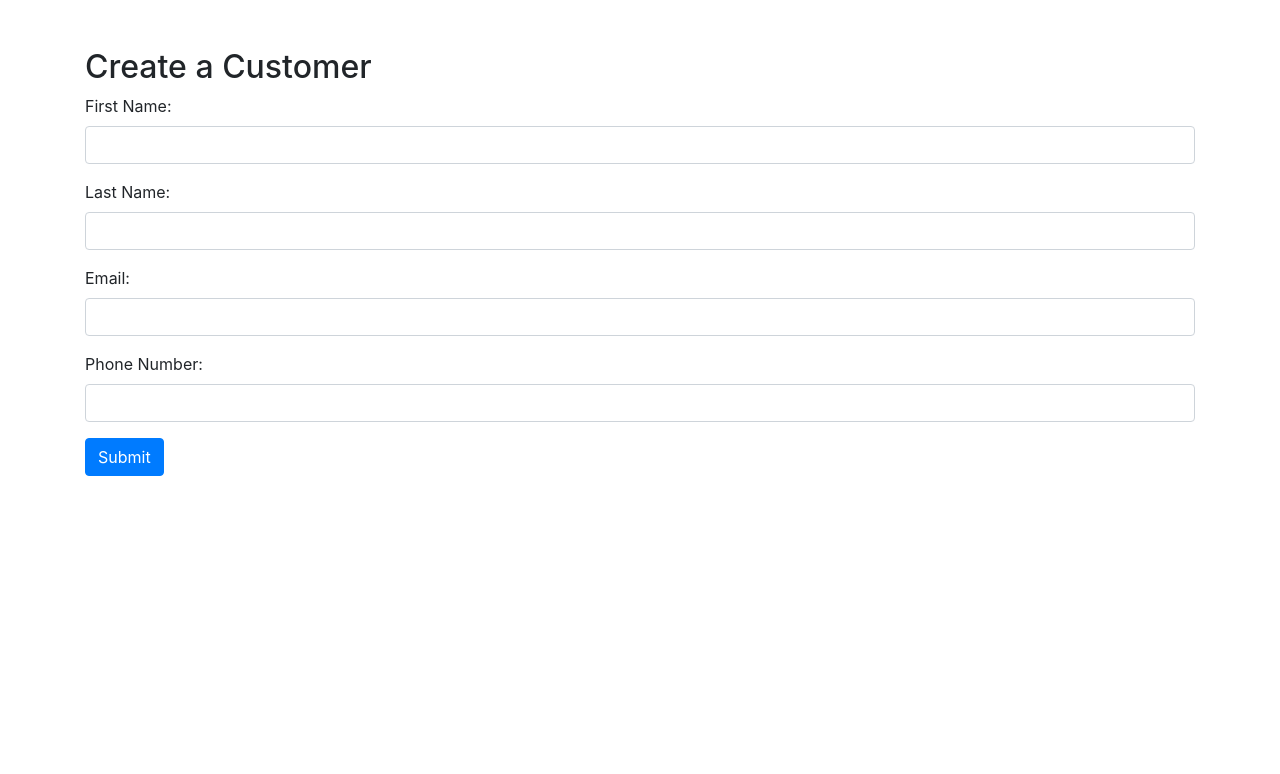
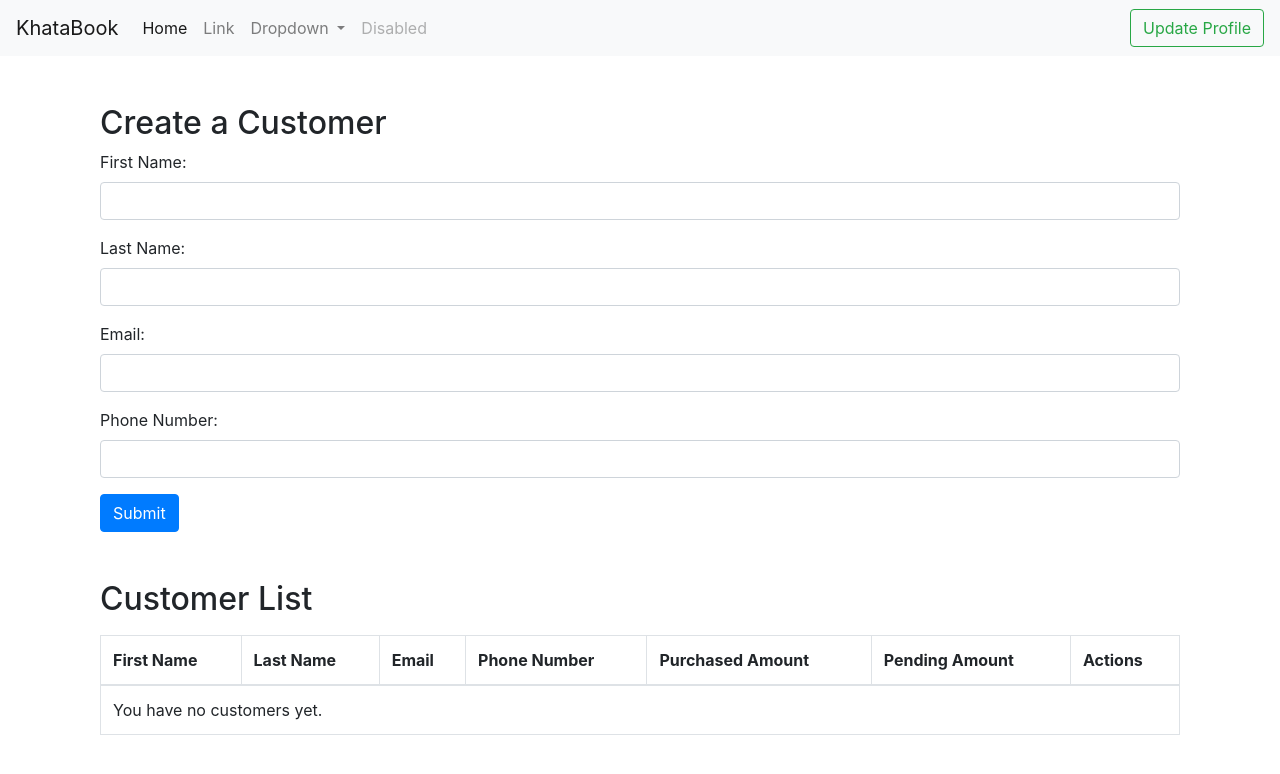
Before and after one commit to hariom2311/django-30-days, a Django app: page /customer/ in a window 1280 px wide. Shown: the top 774 px of the page. Run offline with Django 3.2, Linux system fonts and the light colour scheme; some libraries are stand-ins or nearby versions.

Commit message:
day 4 commit

```diff
--- a/myapp/admin.py
+++ b/myapp/admin.py
@@ -1,5 +1,6 @@
 from django.contrib import admin
-from myapp.models import Customer
+from myapp.models import Customer, PurchasedDetails
 # Register your models here.
 
 admin.site.register(Customer)
+admin.site.register(PurchasedDetails)
--- a/myapp/urls.py
+++ b/myapp/urls.py
@@ -24,4 +24,6 @@ urlpatterns = [
     path('customer/', customer, name="customer"),
     path('register/', register, name="register"),
     path('login/', login_user, name="login_user"),
+    path('update-customer/<int:id>', update_customer, name="update_customer"),
+    path('delete-customer/<int:id>', delete_customer, name="delete_customer"),
 ]
--- a/myapp/views.py
+++ b/myapp/views.py
@@ -5,21 +5,64 @@ from myapp.utils import is_strong_password
 from django.contrib.auth.models import User
 from django.contrib import messages
 from django.contrib.auth import authenticate, login
+from django.contrib.auth.decorators import login_required
+from myapp.models import Customer, PurchasedDetails
+from django.db.models import Sum, F, FloatField
+from decimal import Decimal
 
+
+@login_required(login_url='/login/')
 def home(request):
-    # if request.method=="POST":
-    #     customer_data = {}
-    #     customer_data["first_name"]=request.POST.get('first_name')
-    #     customer_data["last_name"]=request.POST.get('last_name')
-    #     customer_data["phone_number"]=request.POST.get('phone_number')
-    #     customer_data["email"]=request.POST.get('email')
-    #     customer_data['status_code'] = 201
-    #     return JsonResponse(customer_data)
-    return render(request, 'myapp/customer-form.html')
+    if request.method=="POST":
+        first_name=request.POST.get('first_name')
+        last_name=request.POST.get('last_name')
+        phone_number=request.POST.get('phone_number')
+        email=request.POST.get('email')
+        Customer.objects.create(user=request.user, first_name=first_name, last_name=last_name, phone_number=phone_number,email=email)
+        return redirect('/')
+    customers = Customer.objects.filter(user=request.user)
 
+    # Calculate total purchased amount and total pending amount for each customer
+    customers_with_totals = []
+    for customer in customers:
+        total_purchased_amount = PurchasedDetails.objects.filter(customer=customer).aggregate(total=Sum(F('total_amount'), output_field=FloatField()))['total'] or Decimal('0.00')
+        total_pending_amount = PurchasedDetails.objects.filter(customer=customer).aggregate(total=Sum(F('pending_amount'), output_field=FloatField()))['total'] or Decimal('0.00')
+        customers_with_totals.append({
+            'customer': customer,
+            'total_purchased_amount': total_purchased_amount,
+            'total_pending_amount': total_pending_amount,
+        })
+    return render(request, 'myapp/customer-form.html', {'customers': customers_with_totals})
+
+
+@login_required(login_url='/login/')
+def update_customer(request, id):
+    customer = Customer.objects.get(id=id)
+    if request.method=="POST":
+        product_purchased = request.POST.get("product_purchased")
+        total_amount = float(request.POST.get("total_amount"))
+        paid_amount = float(request.POST.get("paid_amount"))
+        pending_amount = total_amount-paid_amount
+        PurchasedDetails.objects.create(user=request.user,
+            customer=customer,
+            product_purchased=product_purchased,
+            total_amount=total_amount,
+            paid_amount=paid_amount,
+            pending_amount=pending_amount
+        )
+        return redirect(f'/update-customer/{id}')
+    customer_previous_purchased_details = PurchasedDetails.objects.filter(customer=customer)
+    return render(request, "myapp/update-customer.html", {"customer_previous_purchased_details": customer_previous_purchased_details})
+
+@login_required(login_url='/login/')
+def delete_customer(request, id):
+    return JsonResponse({"Message": "Customer Deleted succesfully!"})
+
+@login_required(login_url='/login/')
 def about(request):
     return JsonResponse({"AboutMe": "Hey I am Hariom"})
 
+@login_required(login_url='/login/')
 def products(request):
     return JsonResponse({
         "product1": "abc",
@@ -27,6 +70,7 @@ def products(request):
         "product3": "ght"
     })
 
+@login_required(login_url='/login/')
 def get_product(request, pname):
     products_dict = {
         "product1": "abc",
--- /dev/null
+++ b/templates/myapp/base.html
@@ -0,0 +1,56 @@
+<!DOCTYPE html>
+<html lang="en">
+<head>
+    <meta charset="UTF-8">
+    <meta name="viewport" content="width=device-width, initial-scale=1.0">
+    <title>{% block title %}Home{% endblock %}</title>
+    <!-- Bootstrap CSS -->
+    <link rel="stylesheet" href="https://maxcdn.bootstrapcdn.com/bootstrap/4.0.0/css/bootstrap.min.css">
+</head>
+<body>
+    <nav class="navbar navbar-expand-lg navbar-light bg-light">
+        <!-- Navbar content as you provided -->
+        <a class="navbar-brand" href="/">KhataBook</a>
+        <button class="navbar-toggler" type="button" data-toggle="collapse" data-target="#navbarSupportedContent" aria-controls="navbarSupportedContent" aria-expanded="false" aria-label="Toggle navigation">
+            <span class="navbar-toggler-icon"></span>
+        </button>
+
+        <div class="collapse navbar-collapse" id="navbarSupportedContent">
+            <ul class="navbar-nav mr-auto">
+            <li class="nav-item active">
+                <a class="nav-link" href="/">Home <span class="sr-only">(current)</span></a>
+            </li>
+            <li class="nav-item">
+                <a class="nav-link" href="#">Link</a>
+            </li>
+            <li class="nav-item dropdown">
+                <a class="nav-link dropdown-toggle" href="#" id="navbarDropdown" role="button" data-toggle="dropdown" aria-haspopup="true" aria-expanded="false">
+                Dropdown
+                </a>
+                <div class="dropdown-menu" aria-labelledby="navbarDropdown">
+                <a class="dropdown-item" href="#">Action</a>
+                <a class="dropdown-item" href="#">Another action</a>
+                <div class="dropdown-divider"></div>
+                <a class="dropdown-item" href="#">Something else here</a>
+                </div>
+            </li>
+            <li class="nav-item">
+                <a class="nav-link disabled" href="#">Disabled</a>
+            </li>
+            </ul>
+            <button class="btn btn-outline-success my-2 my-sm-0" type="submit">Update Profile</button>
+            </form>
+        </div>
+    </nav>
+
+    <div class="container mt-4">
+        {% block content %}
+        {% endblock %}
+    </div>
+
+    <!-- Bootstrap JavaScript and dependencies -->
+    <script src="https://code.jquery.com/jquery-3.6.0.min.js"></script>
+    <script src="https://cdnjs.cloudflare.com/ajax/libs/popper.js/1.12.9/umd/popper.min.js"></script>
+    <script src="https://maxcdn.bootstrapcdn.com/bootstrap/4.0.0/js/bootstrap.min.js"></script>
+</body>
+</html>
--- a/templates/myapp/customer-form.html
+++ b/templates/myapp/customer-form.html
@@ -1,15 +1,8 @@
-<!DOCTYPE html>
-<html lang="en">
+{% extends 'myapp/base.html' %}
 
-<head>
-    <meta charset="UTF-8">
-    <meta name="viewport" content="width=device-width, initial-scale=1.0">
-    <title>Customer Form</title>
-    <!-- Bootstrap CSS -->
-    <link rel="stylesheet" href="https://maxcdn.bootstrapcdn.com/bootstrap/4.0.0/css/bootstrap.min.css">
-</head>
+{% block title %}Home - My Website{% endblock %}
 
-<body>
+{% block content %}
 <div class="container mt-5">
     <h2>Create a Customer</h2>
     <form method="post" class="needs-validation" novalidate>
@@ -43,10 +36,40 @@
     </form>
 </div>
 
-    <!-- Bootstrap JS and dependencies -->
-    <script src="https://code.jquery.com/jquery-3.2.1.slim.min.js"></script>
-    <script src="https://cdn.jsdelivr.net/npm/popper.js@1.12.9/dist/umd/popper.min.js"></script>
-    <script src="https://maxcdn.bootstrapcdn.com/bootstrap/4.0.0/js/bootstrap.min.js"></script>
-</body>
-
-</html>
+<div class="container mt-5">
+    <h2>Customer List</h2>
+    <table class="table table-bordered mt-3">
+        <thead>
+            <tr>
+                <th>First Name</th>
+                <th>Last Name</th>
+                <th>Email</th>
+                <th>Phone Number</th>
+                <th>Purchased Amount</th>
+                <th>Pending Amount</th>
+                <th>Actions</th>
+            </tr>
+        </thead>
+        <tbody>
+            {% for customer in customers %}
+                <tr>
+                    <td>{{ customer.customer.first_name }}</td>
+                    <td>{{ customer.customer.last_name }}</td>
+                    <td>{{ customer.customer.email }}</td>
+                    <td>{{ customer.customer.phone_number }}</td>
+                    <td>{{ customer.total_purchased_amount }}</td>
+                    <td>{{ customer.total_pending_amount }}</td>
+                    <td>
+                        <a class="btn btn-primary btn-sm" href="update-customer/{{customer.customer.id}}">Update</a>
+                        <a class="btn btn-danger btn-sm" href="delete-customer/{{customer.customer.id}}">Delete</a>
+                    </td>
+                </tr>
+            {% empty %}
+                <tr>
+                    <td colspan="7">You have no customers yet.</td>
+                </tr>
+            {% endfor %}
+        </tbody>
+    </table>
+</div>
+{% endblock %}
--- a/templates/myapp/login.html
+++ b/templates/myapp/login.html
@@ -12,6 +12,7 @@
     <div class="container mt-5">
         <div class="row justify-content-center">
             <div class="col-md-6">
+                <h1>Welcome To KhataBook</h1>
                 <div class="card">
                     <div class="card-header">
                         Login Form
@@ -34,6 +35,7 @@
                             </div>
                             <button type="submit" class="btn btn-primary">Login</button>
                         </form>
+                        <a href="/register/">Don't Have Account?</a>
                     </div>
                 </div>
             </div>
--- a/templates/myapp/register.html
+++ b/templates/myapp/register.html
@@ -12,6 +12,7 @@
     <div class="container mt-5">
         <div class="row justify-content-center">
             <div class="col-md-6">
+                <h1>Welcome To KhataBook</h1>
                 <div class="card">
                     <div class="card-header">
                         Registration Form
@@ -45,6 +46,7 @@
                             </div>
                             <button type="submit" class="btn btn-primary">Register</button>
                         </form>
+                        <a href="/login/">Have Account?</a>
                     </div>
                 </div>
             </div>
```
Also changed, not shown: myapp/models.py (+12 -0 lines), templates/myapp/update-customer.html (added, +63 -0 lines), db.sqlite3, myapp/migrations/0002_purchaseddetails.py (added), myapp/migrations/0003_alter_purchaseddetails_user.py (added), myapp/migrations/0004_auto_20231029_2023.py (added). Lines whose indentation alone changed are shown as unchanged.
